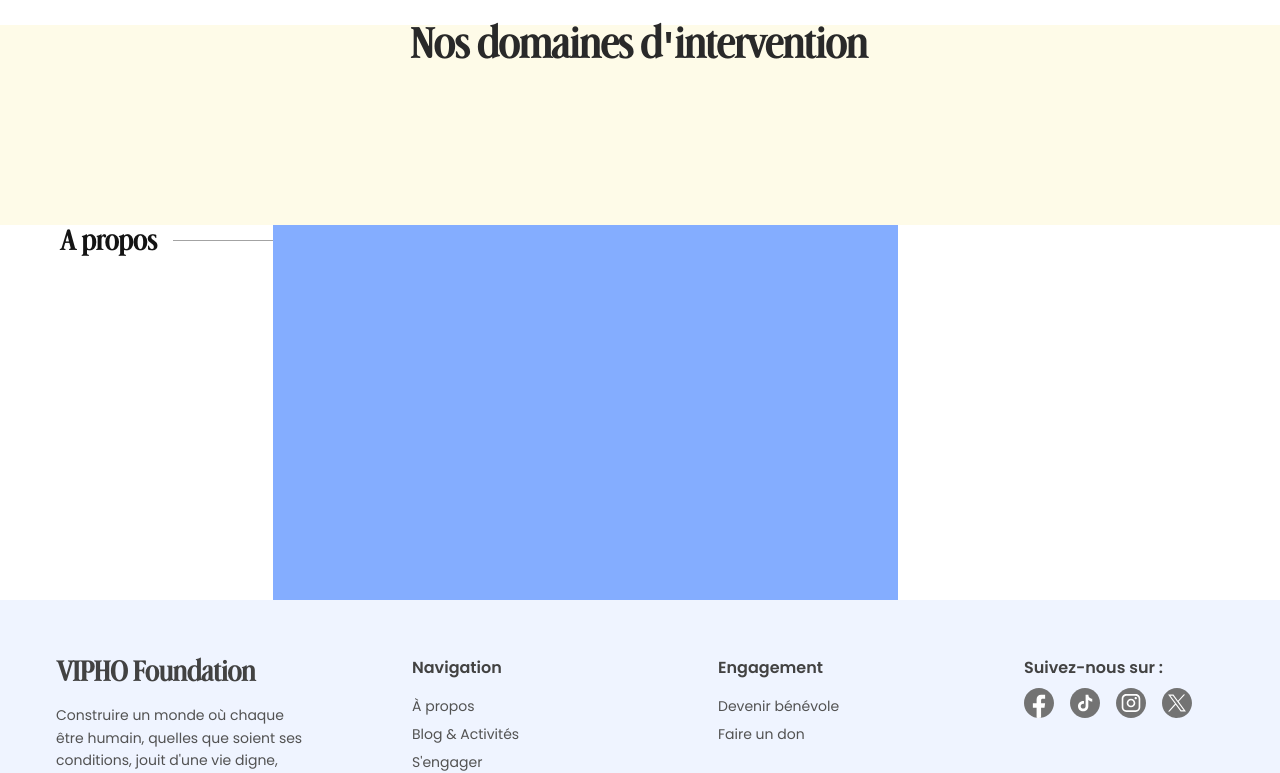
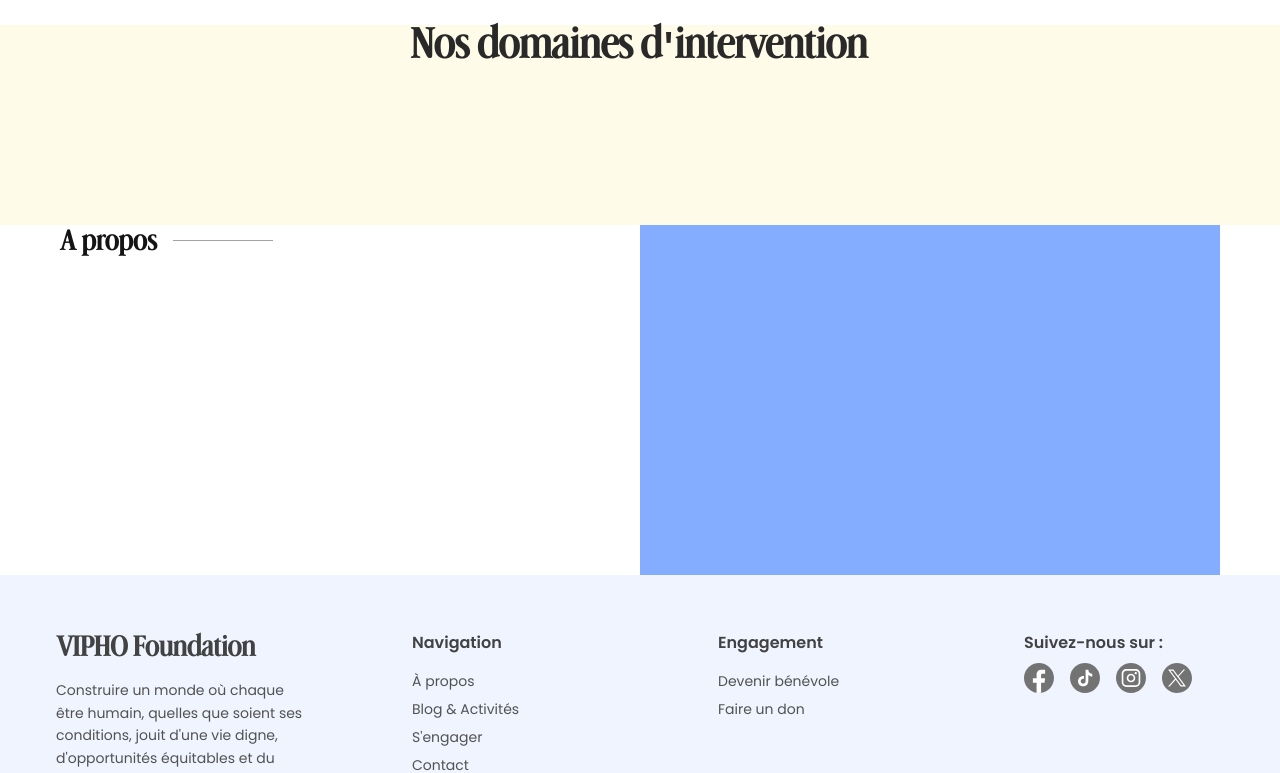
Before and after one commit to Salimkaneki/viphofoundation.com, a Next.js app: page / in a window 1280 px wide. Shown: the part 606-1379 px from the top of the page. Built offline with nearby package versions, Linux system fonts and the light colour scheme.

Commit message:
chore: ...

```diff
--- a/app/page.tsx
+++ b/app/page.tsx
@@ -25,13 +25,14 @@ export default function Home() {
       </section>
 
       <section id="" className="flex flex-row px-15">
-        <div id="" className="">
+        <div id="" className="flex-1">
           <div className="flex flex-row items-center">
             <h1 className="font-display font-bold text-2xl ">A propos</h1>
             <div className="w-[100px] h-px bg-gray-400 ml-4"></div>
           </div>
+
         </div>
-        <div id="" className="w-[625px] h-[375px] bg-primary-300">
+        <div id="" className="flex-1 h-[350px] bg-primary-300">
 
         </div>
       </section>
```
